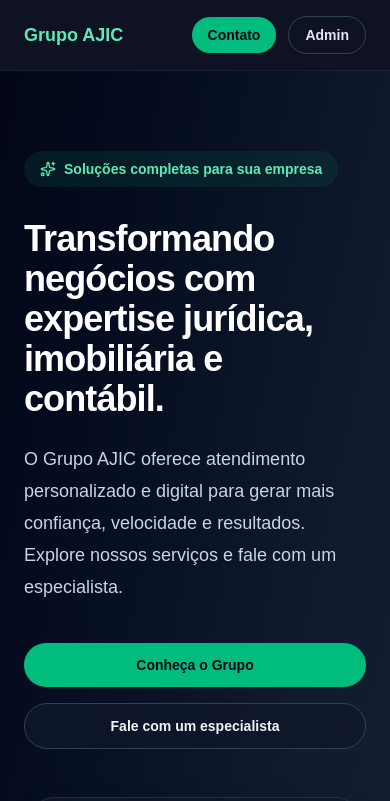
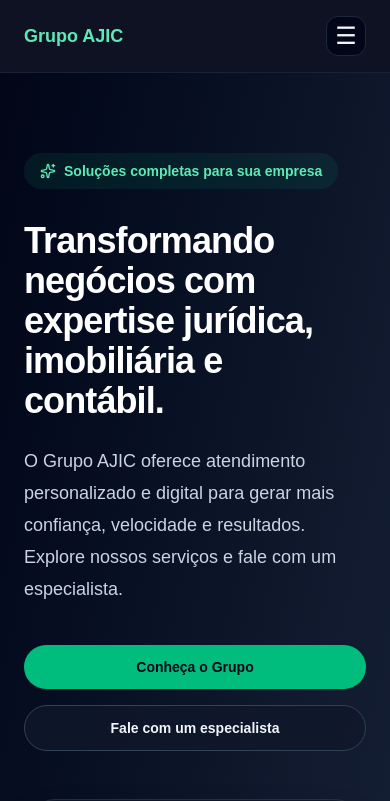
Before and after one commit to projetogrupoajic-cyber/site-grupoajic, a Next.js app: page / in a window 390 px wide. Shown: the top 801 px of the page. Built offline with nearby package versions, Linux system fonts and the light colour scheme.

Commit message:
menu hamburgue para mobile

```diff
--- a/components/NavBar.tsx
+++ b/components/NavBar.tsx
@@ -1,3 +1,6 @@
+"use client";
+
+import { useState } from "react";
 import Link from "next/link";
 
 const links = [
@@ -11,12 +14,24 @@
 ];
 
 export default function NavBar() {
+  const [menuOpen, setMenuOpen] = useState(false);
+
   return (
     <header className="sticky top-0 z-50 border-b border-slate-800/70 bg-slate-950/95 backdrop-blur-xl">
       <div className="mx-auto flex max-w-7xl items-center justify-between gap-4 px-6 py-4 text-slate-100">
         <Link href="/" className="font-semibold text-lg text-emerald-300">
           Grupo AJIC
         </Link>
+
+        <button
+          type="button"
+          className="inline-flex h-10 w-10 items-center justify-center rounded-xl border border-slate-800 bg-slate-950 text-slate-100 focus-visible:outline-none focus-visible:ring-2 focus-visible:ring-emerald-400 md:hidden"
+          aria-label={menuOpen ? "Fechar menu" : "Abrir menu"}
+          onClick={() => setMenuOpen((open) => !open)}
+        >
+          <span className="text-2xl leading-none">{menuOpen ? "×" : "☰"}</span>
+        </button>
+
         <nav className="hidden items-center gap-6 md:flex">
           {links.map((link) => (
             <Link key={link.href} href={link.href} className="text-sm font-medium text-slate-300 transition hover:text-white">
@@ -24,7 +39,8 @@
             </Link>
           ))}
         </nav>
-        <div className="flex items-center gap-3">
+
+        <div className="hidden items-center gap-3 md:flex">
           <Link href="/contato" className="rounded-full bg-emerald-500 px-4 py-2 text-sm font-semibold text-slate-950 transition hover:bg-emerald-400">
             Contato
           </Link>
@@ -33,6 +49,30 @@
           </Link>
         </div>
       </div>
+
+      {menuOpen ? (
+        <div className="border-t border-slate-800/70 bg-slate-950/95 px-6 py-4 md:hidden">
+          <nav className="flex flex-col gap-2">
+            {links.map((link) => (
+              <Link
+                key={link.href}
+                href={link.href}
+                onClick={() => setMenuOpen(false)}
+                className="rounded-2xl px-4 py-3 text-sm font-medium text-slate-200 transition hover:bg-slate-900 hover:text-white"
+              >
+                {link.label}
+              </Link>
+            ))}
+            <Link
+              href="/admin"
+              onClick={() => setMenuOpen(false)}
+              className="rounded-2xl border border-slate-700 px-4 py-3 text-sm font-medium text-slate-200 transition hover:bg-slate-900 hover:text-white"
+            >
+              Admin
+            </Link>
+          </nav>
+        </div>
+      ) : null}
     </header>
   );
 }
```
